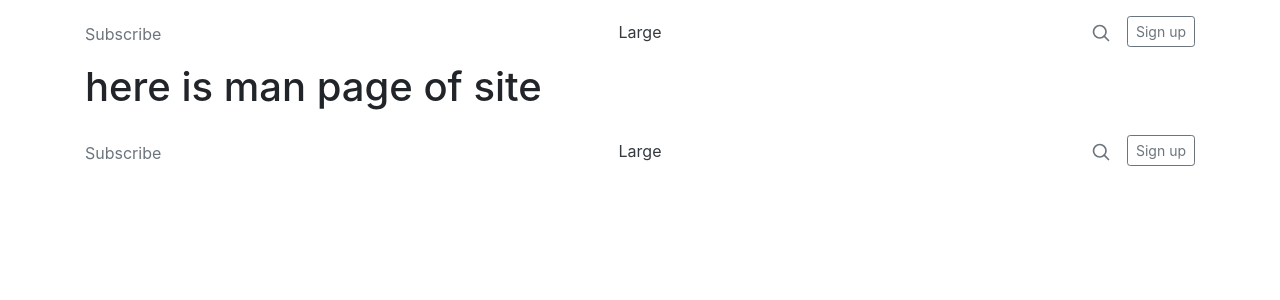
After one commit to PavelZheltok/knbase, a Symfony app: template templates/knbase/main.html.twig in a window 1280 px wide. The commit adds this page. Shown: the top 300 px of the page. Run offline with Twig, Linux system fonts and the light colour scheme; the template is opened without the code that fills it, so the values that code supplies are empty; some libraries are stand-ins or nearby versions.

Commit message:
add some templates

```diff
--- a/templates/base.html.twig
+++ b/templates/base.html.twig
@@ -2,11 +2,24 @@
 <html>
     <head>
         <meta charset="UTF-8">
+        <meta name="viewport" content="width=device-width, initial-scale=1, shrink-to-fit=no">
         <title>{% block title %}Welcome!{% endblock %}</title>
-        {% block stylesheets %}{% endblock %}
+        {% block stylesheets %}
+            <link rel="stylesheet" href="https://stackpath.bootstrapcdn.com/bootstrap/4.1.3/css/bootstrap.min.css" integrity="sha384-MCw98/SFnGE8fJT3GXwEOngsV7Zt27NXFoaoApmYm81iuXoPkFOJwJ8ERdknLPMO" crossorigin="anonymous">
+        {% endblock %}
     </head>
     <body>
-        {% block body %}{% endblock %}
-        {% block javascripts %}{% endblock %}
+        {% block body %}
+            <div class="container">
+                {% include 'header.html.twig' %}
+                {% block main %}{% endblock %}
+                {% include 'header.html.twig' %}
+            </div>
+        {% endblock %}
+        {% block javascripts %}
+            <script src="https://code.jquery.com/jquery-3.3.1.slim.min.js" integrity="sha384-q8i/X+965DzO0rT7abK41JStQIAqVgRVzpbzo5smXKp4YfRvH+8abtTE1Pi6jizo" crossorigin="anonymous"></script>
+            <script src="https://cdnjs.cloudflare.com/ajax/libs/popper.js/1.14.3/umd/popper.min.js" integrity="sha384-ZMP7rVo3mIykV+2+9J3UJ46jBk0WLaUAdn689aCwoqbBJiSnjAK/l8WvCWPIPm49" crossorigin="anonymous"></script>
+            <script src="https://stackpath.bootstrapcdn.com/bootstrap/4.1.3/js/bootstrap.min.js" integrity="sha384-ChfqqxuZUCnJSK3+MXmPNIyE6ZbWh2IMqE241rYiqJxyMiZ6OW/JmZQ5stwEULTy" crossorigin="anonymous"></script>
+        {% endblock %}
     </body>
 </html>
--- /dev/null
+++ b/templates/header.html.twig
@@ -0,0 +1,20 @@
+{#{% extends 'base.html.twig' %}#}
+
+{#{% block header %}#}
+    <header class="blog-header py-3">
+        <div class="row flex-nowrap justify-content-between align-items-center">
+            <div class="col-4 pt-1">
+                <a class="text-muted" href="#">Subscribe</a>
+            </div>
+            <div class="col-4 text-center">
+                <a class="blog-header-logo text-dark" href="#">Large</a>
+            </div>
+            <div class="col-4 d-flex justify-content-end align-items-center">
+                <a class="text-muted" href="#">
+                    <svg xmlns="http://www.w3.org/2000/svg" width="20" height="20" viewBox="0 0 24 24" fill="none" stroke="currentColor" stroke-width="2" stroke-linecap="round" stroke-linejoin="round" class="mx-3"><circle cx="10.5" cy="10.5" r="7.5"></circle><line x1="21" y1="21" x2="15.8" y2="15.8"></line></svg>
+                </a>
+                <a class="btn btn-sm btn-outline-secondary" href="#">Sign up</a>
+            </div>
+        </div>
+    </header>
+{#{% endblock %}#}
--- a/templates/knbase/index.html.twig
+++ b/templates/knbase/main.html.twig
@@ -2,6 +2,6 @@
 
 {% block title %} KNBASE main page {% endblock %}
 
-{% block body %}
+{% block main %}
     <h1>here is man page of site</h1>
 {% endblock %}
```
Also changed, not shown: src/Controller/MainController.php (+4 -4 lines), templates/footer.html.twig (added, +10 -0 lines).
